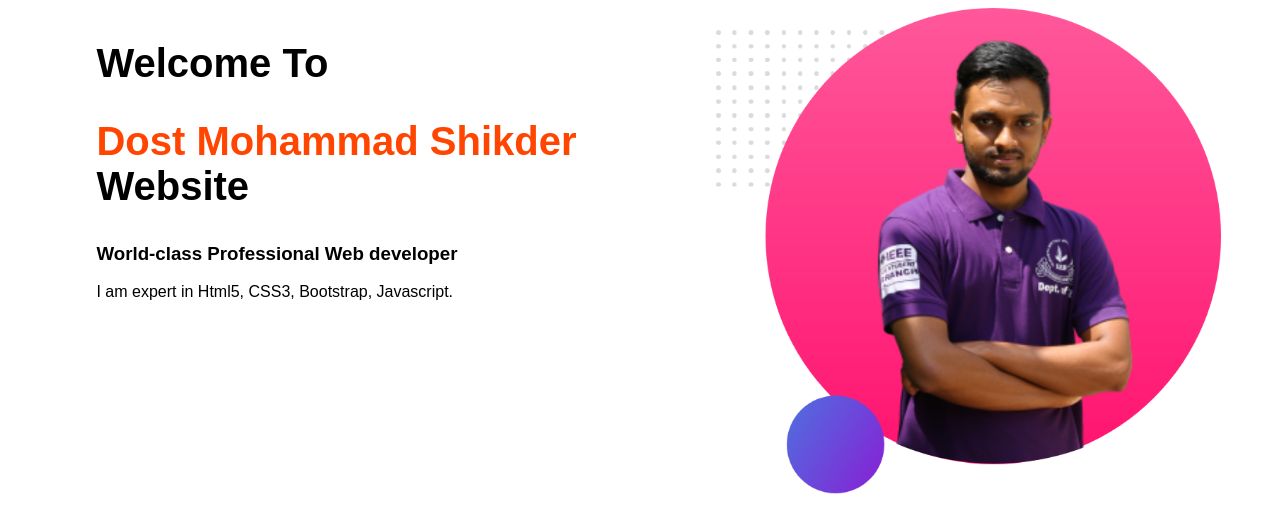
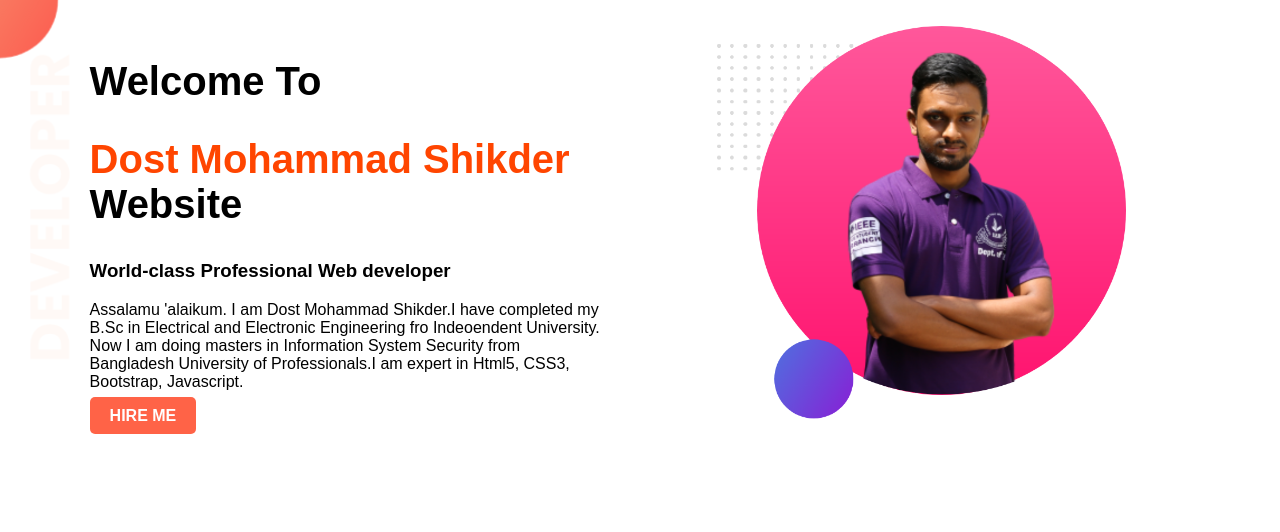
Before and after one commit to dmshikder/Portfolio, a plain HTML site: page index.html in a window 1280 px wide. Drawn offline with Linux system fonts and the light colour scheme.

Commit message:
1st section completed

```diff
--- a/index.html
+++ b/index.html
@@ -11,7 +11,7 @@
             <link rel="stylesheet" href="style.css" />
       </head>
       <body>
-            <section>
+            <section class="top-banner">
                   <div class="half-width">
                         <h1>Welcome To</h1>
                         <h1>
@@ -22,8 +22,20 @@
                         </h1>
                         <h3>World-class Professional Web developer</h3>
                         <p>
-                              I am expert in Html5, CSS3, Bootstrap, Javascript.
+                              Assalamu 'alaikum. I am Dost Mohammad Shikder.I
+                              have completed my B.Sc in Electrical and
+                              Electronic Engineering fro Indeoendent University.
+                              Now I am doing masters in Information System
+                              Security from Bangladesh University of
+                              Professionals.I am expert in Html5, CSS3,
+                              Bootstrap, Javascript.
                         </p>
+                        <a
+                              class="link-button"
+                              href="https://www.linkedin.com/in/dmshikder/"
+                              target="_blank"
+                              >HIRE ME</a
+                        >
                   </div>
                   <div class="half-width">
                         <img src="images/tusher1.png" alt="" />
--- a/style.css
+++ b/style.css
@@ -1,5 +1,6 @@
 body {
       font-family: "Poppins", sans-serif;
+      margin: 0px;
 }
 h1 {
       font-size: 40px;
@@ -12,8 +13,24 @@ h1 {
       float: left;
       margin-left: 2%;
       margin-right: 2%;
+      margin-top: 2%;
       padding-left: 5%;
 }
 .half-width img {
-      width: 100%;
+      width: 80%;
 }
+.top-banner {
+      background-image: url("images/top-banner.png");
+      background-repeat: no-repeat;
+}
+section {
+      height: 500px;
+}
+.link-button {
+      text-decoration: none;
+      background-color: tomato;
+      padding: 10px 20px;
+      border-radius: 5px;
+      color: white;
+      font-weight: 700;
+}
```
